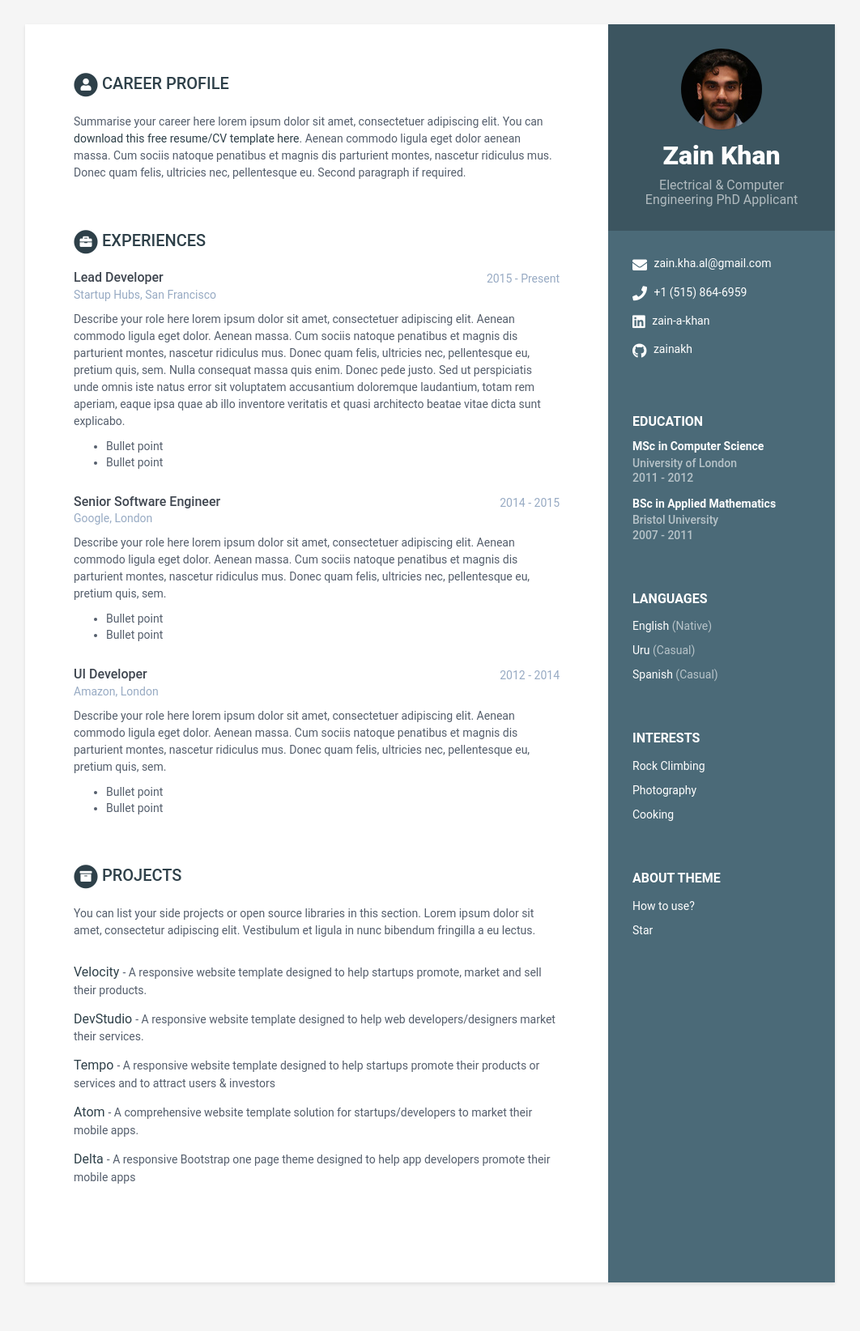
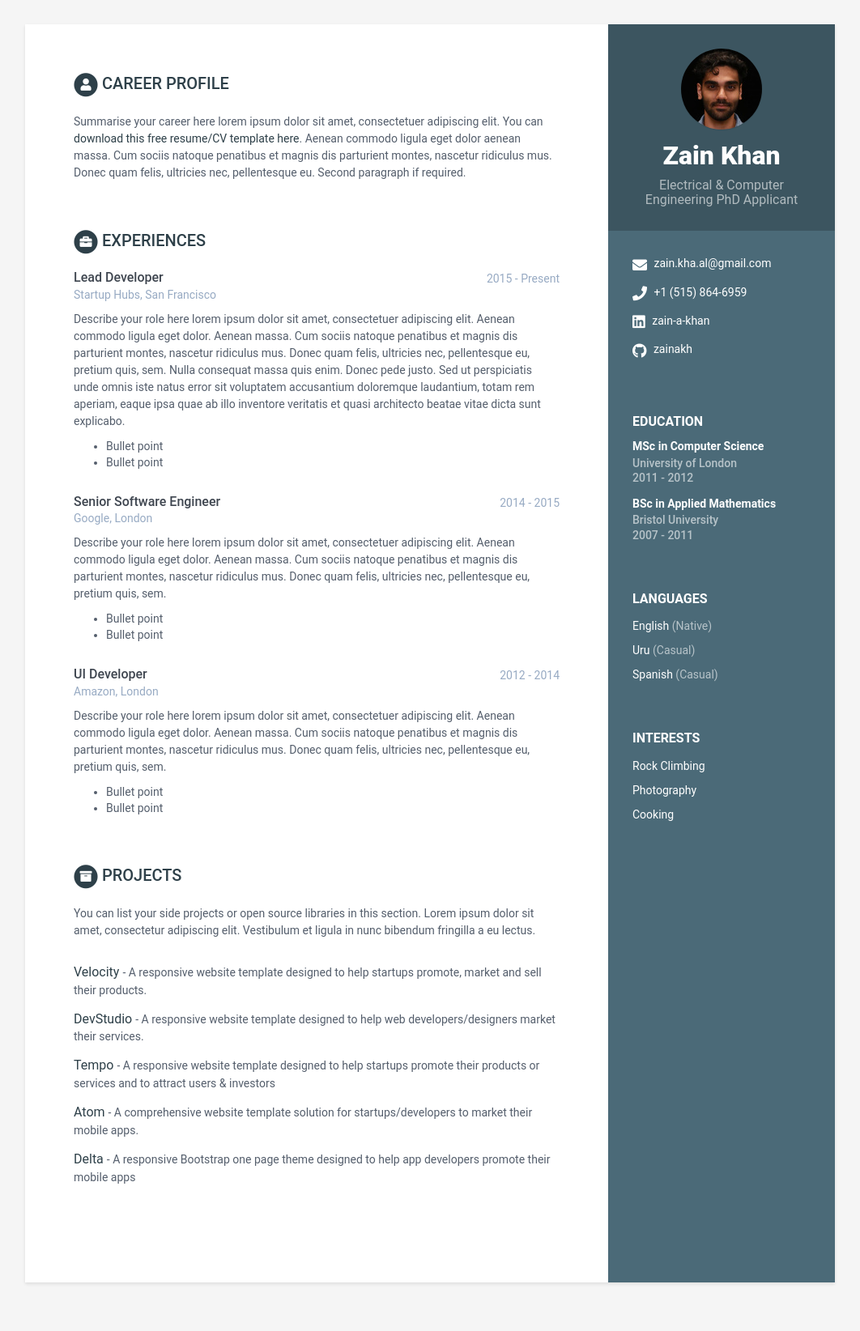
Before and after one commit to zainakh/zainakh.github.io, a Jekyll site: the page built from index.html, in a window 1280 px wide. Shown: the whole page at 81% size, without its empty margins (109-1171 px from the left). Built offline with Jekyll 4.4.1, drawn with Linux system fonts in a browser that asks for light colours.

Commit message:
Removed about

```diff
--- a/_includes/about.html
+++ b/_includes/about.html
@@ -1,10 +1,2 @@
 <div class="remove-container container-block">
-  <h2 class="container-block-title">
-    About Theme
-  </h2>
-  <ul class="list-unstyled interests-list">
-    <li><a target="_blank" href="https://www.youtube.com/watch?v=Jnmj1dXDbNk">How to use?</a></li>
-     <li><a class="github-button" href="https://github.com/sharu725/online-cv" data-icon="octicon-star" data-show-count="true" aria-label="Star sharu725/online-cv on GitHub">Star</a>
-     <script async defer src="https://buttons.github.io/buttons.js"></script>
-  </ul>
 </div><!--//About-->
```
